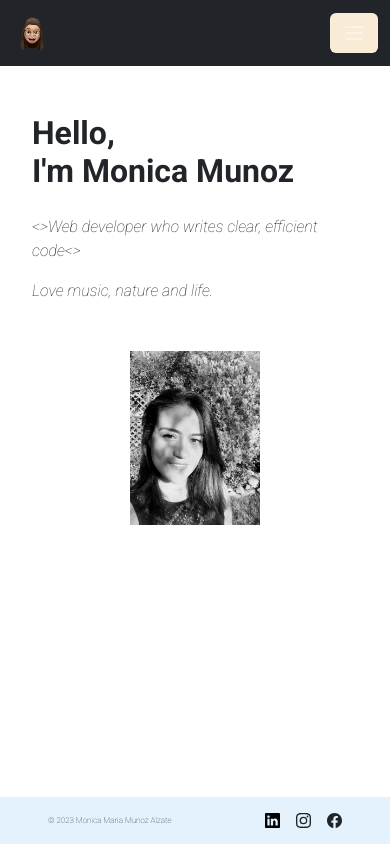
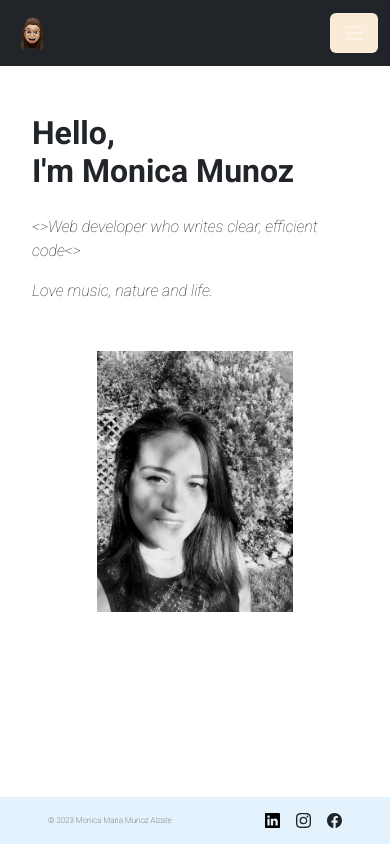
Before and after one commit to monimunozalzate/Portfolio, a plain HTML site: page index.html in a window 390 px wide. Drawn offline with nearby package versions, Linux system fonts and the light colour scheme.

Commit message:
main img

```diff
--- a/css/styles.css
+++ b/css/styles.css
@@ -96,6 +96,9 @@ footer .fixed-bottom a svg {
     }
     main div p {
         font-size: 1rem;
+    }
+    main img {
+        width: 60%
     }
     footer {
         font-size: 0.5rem;
```
